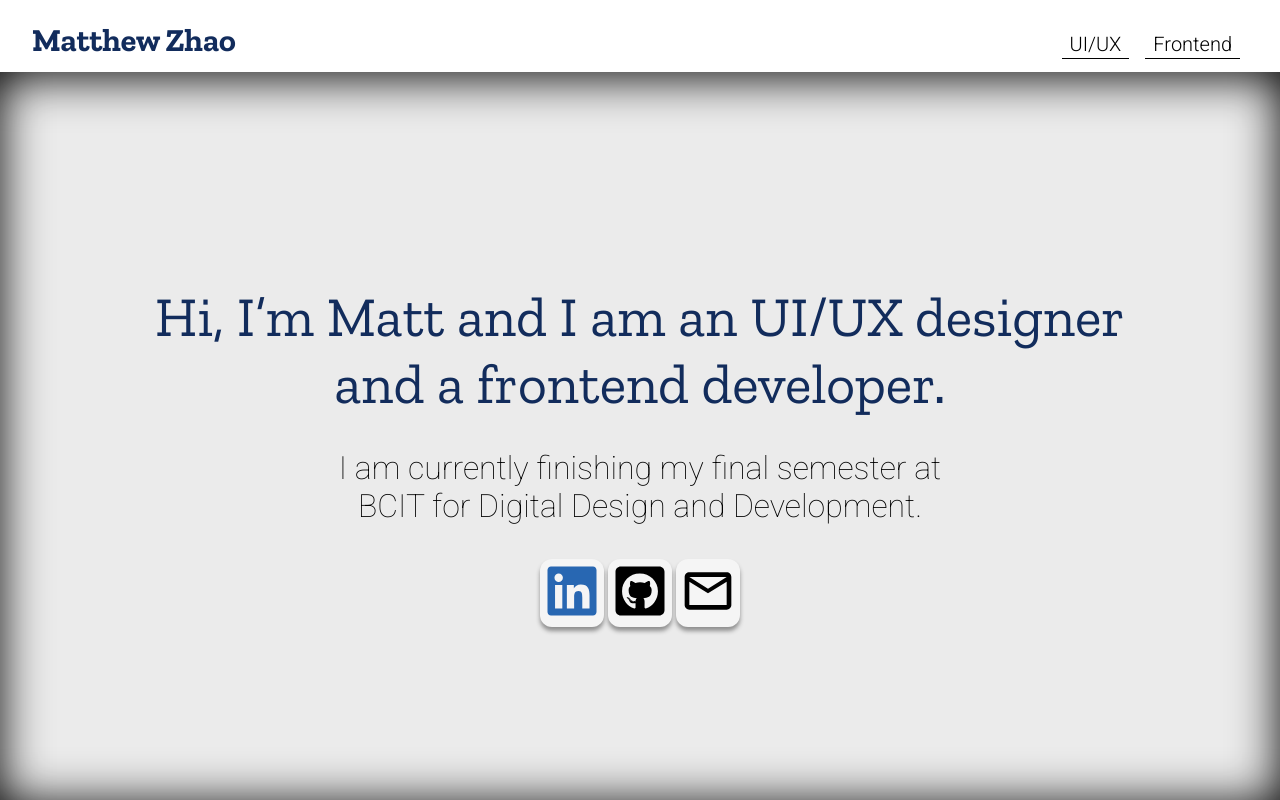
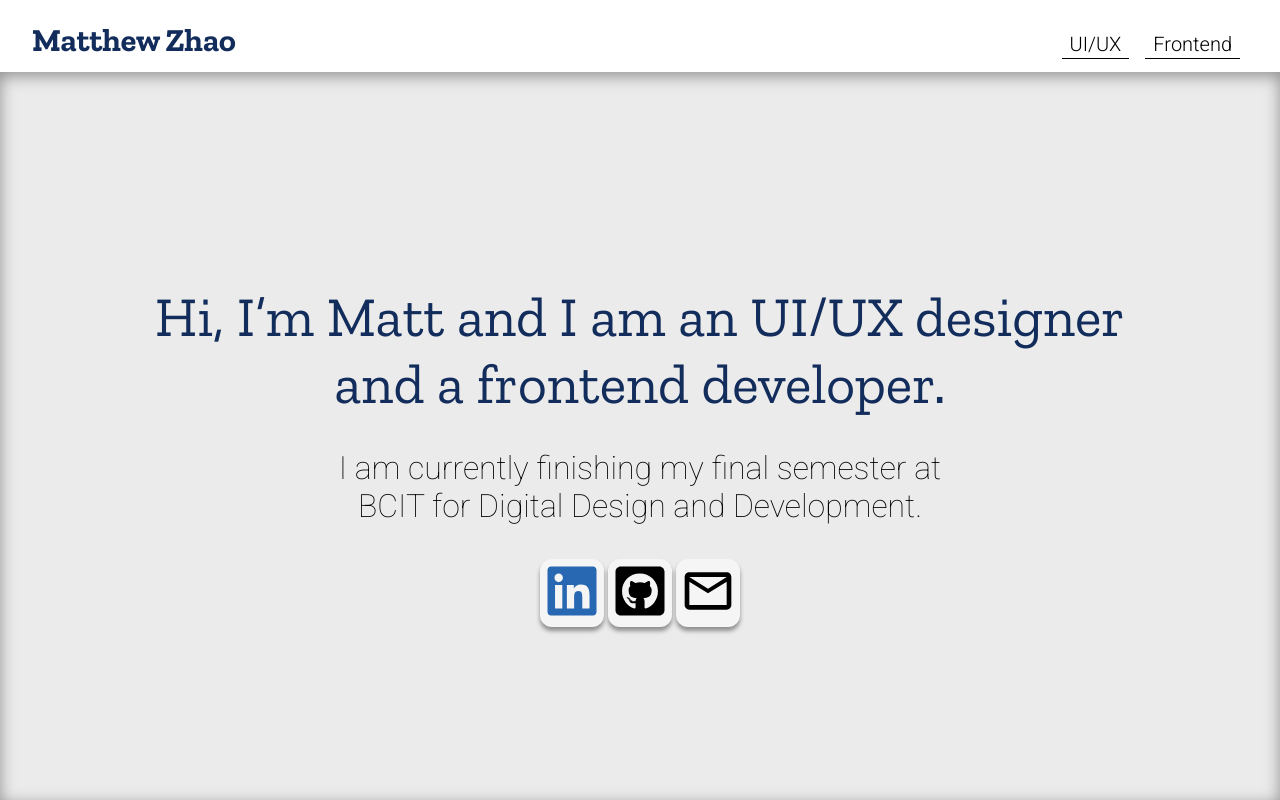
Before and after one commit to ItsMe-Matt/portfolio, a Next.js app: page / in a window 1280 px wide. Shown: the top 800 px of the page. Built offline with nearby package versions, Linux system fonts and the light colour scheme.

Commit message:
hero image changes

```diff
--- a/comps/HeadNav/index.js
+++ b/comps/HeadNav/index.js
@@ -1,5 +1,4 @@
 import styled from 'styled-components'
-import { FiMenu } from 'react-icons/fi'
 import Link from 'next/link'
 
 export default function HeadNav() {
@@ -26,18 +25,6 @@ export default function HeadNav() {
     </Container>
 }
 
-
-/* Drafts
-<FiMenu size="2rem" color="#122C5C" onClick={()=>{
-            console.log("gay")
-        }}/>
-
-
-
-
-
-
-*/
 const Container = styled.div`
     display: flex;
     flex-direction: row;
@@ -53,6 +40,8 @@ const Container = styled.div`
     z-index: 1;
 
     background-color: #ffffff;
+
+
 `
 
 const HTxt = styled.h1`
@@ -61,6 +50,7 @@ const HTxt = styled.h1`
     color: #122C5C;
     font-size: 2rem;
     padding: 0;
+    cursor: pointer;
 `
 
 const NavCont = styled.div`
@@ -79,6 +69,7 @@ const NavBtn = styled.div`
 
     &:hover {
         transition: 1s;
-        box-shadow: inset 0 -0.5em 0 0 #122C5C
+        box-shadow: inset 0 -2rem 0 0 #2868de;
+        color: #ffffff;
     }
 `
--- a/pages/index.js
+++ b/pages/index.js
@@ -60,7 +60,7 @@ cursor: context-menu
 const Hero = styled.div`
   background-color: #ebebeb;
   height: 91vh;
-  box-shadow: 0 0.25rem 3rem #000000 inset;
+  box-shadow: 0 0.25rem 1rem #909090 inset;
   padding-top: 5vh;
   display: flex;
   align-items: center;
```
